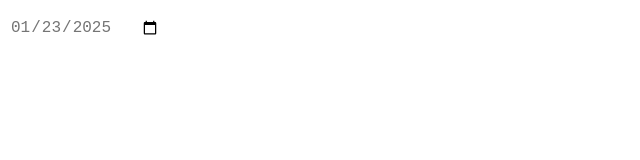
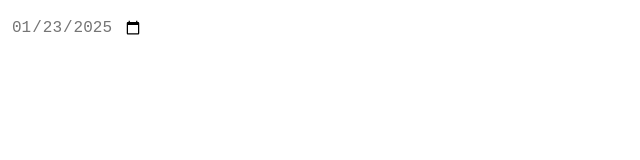
Before and after one commit to WilsonMungai/thunkable-date-picker-extension, a plain HTML site: page index.html in a window 1280 px wide. Shown: the full height of the page, 0-640 px from the left. Drawn offline with Linux system fonts and the light colour scheme.

Commit message:
Update index.html

```diff
--- a/index.html
+++ b/index.html
@@ -15,10 +15,9 @@
         color: #757575;
         background-color: #FFFFFF;
         font-size: 16px;
-        width: 150px;
+        width: fit-content;
         height: 55px;
-        text-align: left;
-        padding-left: 10px;
+        text-align: center;
         border: none;"
     />
 
```
